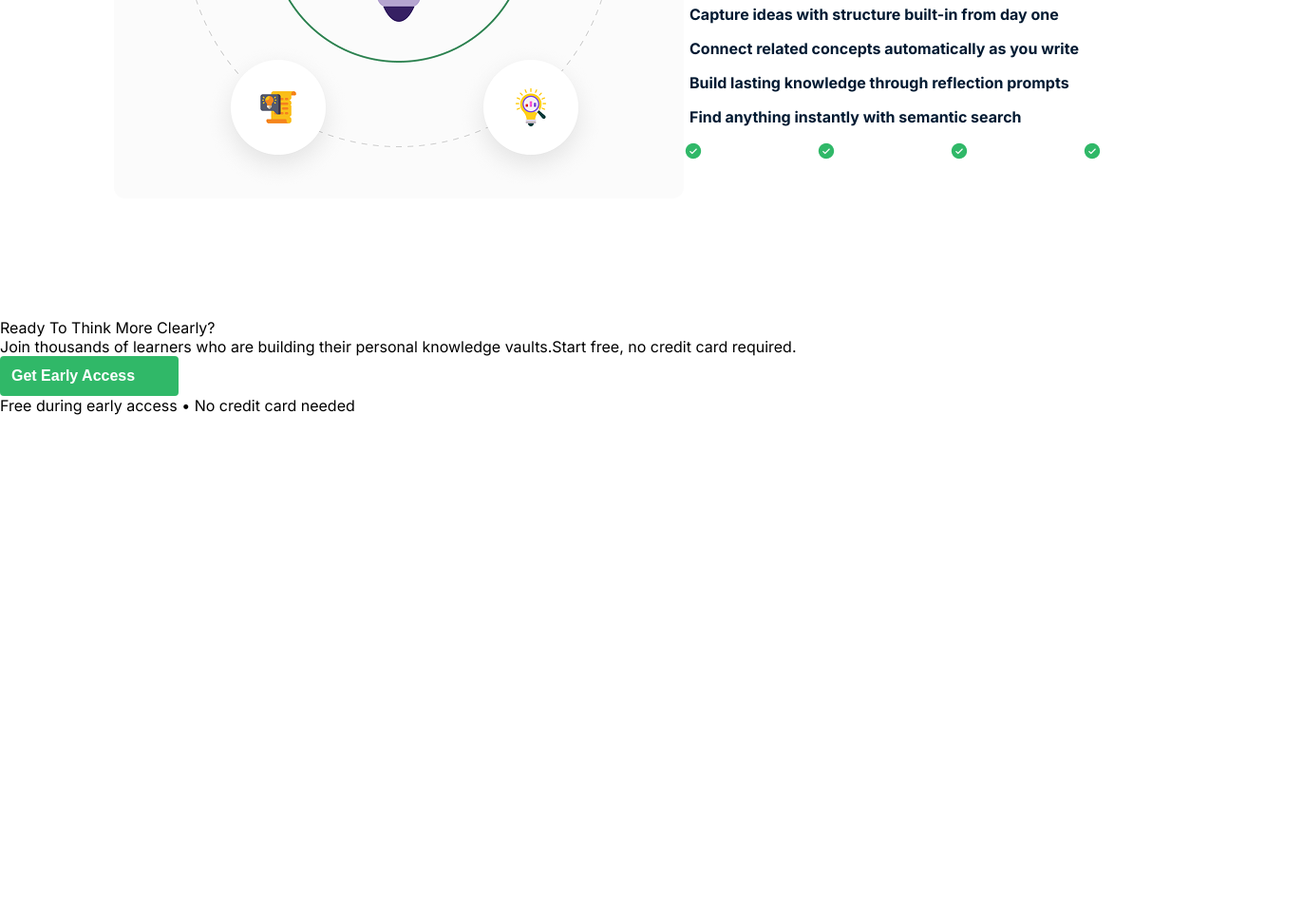
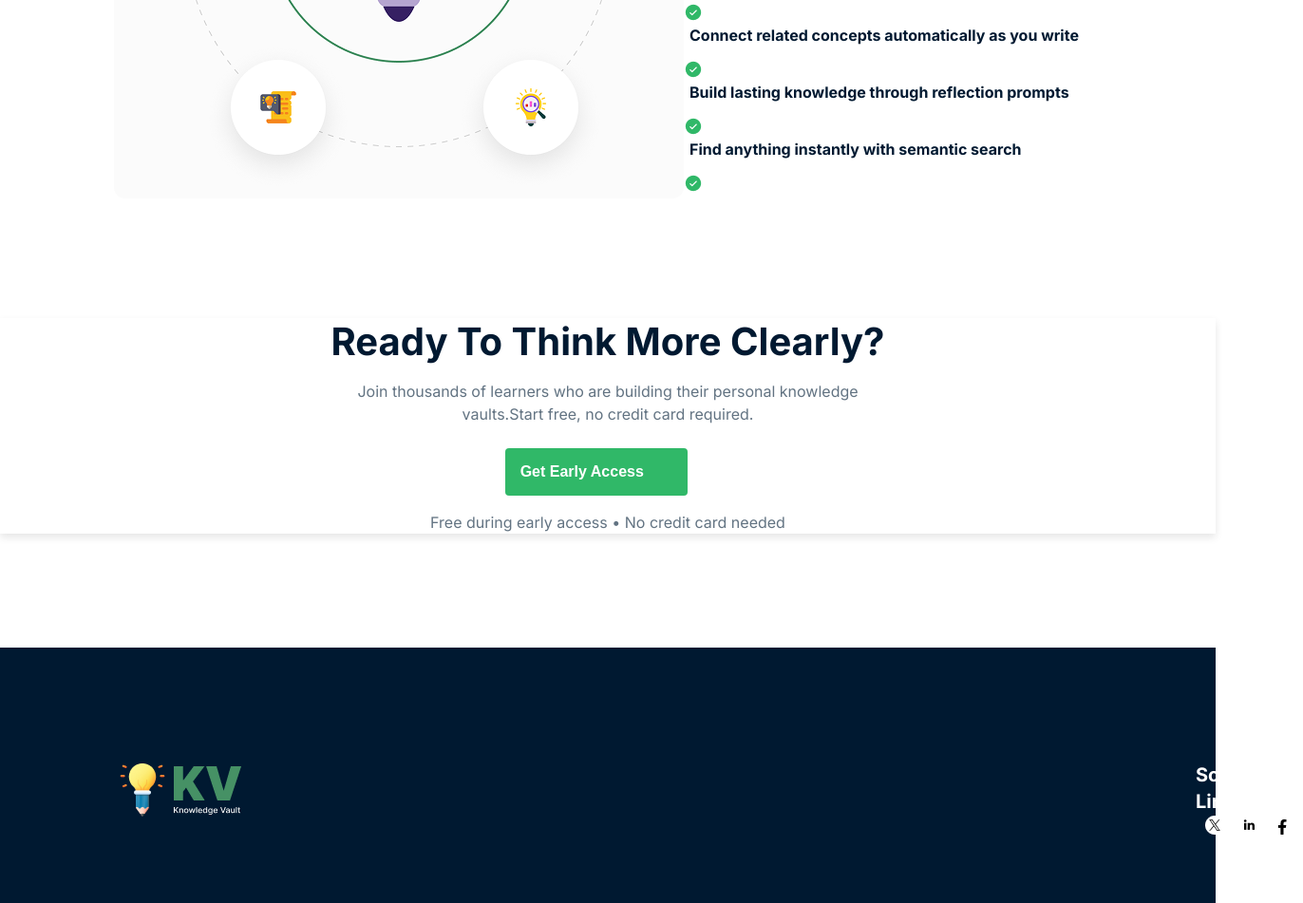
Before and after one commit to fhamidaalammahi/First-assignment, a plain HTML site: page index.html in a window 1280 px wide. Shown: the part 1849-2800 px from the top of the page at 95% size, 1372 px wide, since content can reach past the window. Before the commit the page ends 2286 px from the top, so only its background shows below. Drawn offline with Linux system fonts and the light colour scheme; a web font is replaced by a local one.

Commit message:
ready to and footer section

```diff
--- a/index.html
+++ b/index.html
@@ -79,29 +79,47 @@
                 <h2>Your Second Brain,Structured By Design.</h2>
                 <p>Personal Knowledge Vault isn't another note-taking app. z It's a thinking environment where every note, link, and summary becomes part of an interconnected web of understanding.</p>
                 <div class="caption">
-                <h4>Capture ideas with structure built-in from day one</h4>
-                <h4>Connect related concepts automatically as you write</h4>
-                <h4>Build lasting knowledge through reflection prompts</h4>
-                <h4>Find anything instantly with semantic search</h4>
-                <div class="ele">
-                    <img src="assets/CheckCircle.png" alt="">
-                    <img src="assets/CheckCircle.png" alt="">
-                    <img src="assets/CheckCircle.png" alt="">
-                    <img src="assets/CheckCircle.png" alt="">
-                </div>
+                <h4>Capture ideas with structure built-in from day one</h4><img src="assets/CheckCircle.png" alt="">
+                <h4>Connect related concepts automatically as you write</h4><img src="assets/CheckCircle.png" alt="">
+                <h4>Build lasting knowledge through reflection prompts</h4><img src="assets/CheckCircle.png" alt="">
+                <h4>Find anything instantly with semantic search</h4><img src="assets/CheckCircle.png" alt="">
             </div>
             </div>
             <div>
     </section>
     <section id="ready">
                 <div class="ready-content">
-                <h1></h1> Ready To Think More Clearly?</h1>
+                <h1> Ready To Think More Clearly?</h1>
                 <p>Join thousands of learners who are building their personal knowledge vaults.Start free, no credit card required.</p>
             <div>
-                <button class="btn1">Get Early Access</button>
-                <P>Free during early access • No credit card needed</P>
+                <button class="btn3">Get Early Access</button>
+                <img src="assets/ArrowRight.png">
+            </div>
+            <div class="p">
+            <P>Free during early access • No credit card needed</P>
             </div>
             </div>
     </section>
+    <footer>
+        <section class="footer-container">
+            <div class="image2">
+                <img src="assets/logo-footer.png">
+            </div>
+            <div class="social">
+                <h4>Social Links</h4>
+
+            <div class="icon">
+                <a href=""><img src="assets/x.png"></a>
+                <a href=""><img src="assets/linkedln.png"></a>
+                <a href=""><img src="assets/facebook.png"></a>
+            </div>
+            </div>
+        </section>
+        <section class="copyright">
+            <div class="footer-divider"></div>
+            <p>© 2026 Personal Knowledge Vault. All rights reserved.</p>
+
+        </section>
+    </footer>
 </body>
 </html>
--- a/styles/style.css
+++ b/styles/style.css
@@ -45,7 +45,7 @@
 .btn1{
     background-color: #30B868;
     border: none;
-    padding: 12px 46px 12px 12px;
+    padding: 16px 46px 16px 16px;
     border-radius: 4px;
     font-size: 16px;
     font-weight: 600;
@@ -54,7 +54,7 @@
 }
 .btn2{
     background-color: transparent;
-    padding: 10px 10px 10px 46px;
+    padding: 14px 14px 14px 46px;
     border-radius: 4px;
     border-color: white;
     font-size: 16px;
@@ -63,8 +63,20 @@
     margin: 32px 17px 120px;
     cursor: pointer;
 }
+.btn3{
+    background-color: #30B868;
+    border: none;
+    padding: 16px 46px 16px 16px;
+    border-radius: 4px;
+    font-size: 16px;
+    font-weight: 600;
+    color: white;
+    cursor: pointer;
+    margin-bottom: 16px;
+    align-items: center;
+}
 .color-green{
- color: rgba(48, 184, 104, 1);
+ color: #30B868;
 }
 .color-white{
     color: white;
@@ -213,8 +225,82 @@ margin-bottom: 16px;
     color:#001931 ;
     margin-bottom: 16px;
     margin-left: 6px;
+    display: flex;
 }
 #Brain .ele{
     display: flex;
     justify-content: space-between;
 }
+
+#ready .ready-content{
+    max-width: 1360px;
+    margin: 0 auto;
+    text-align: center;
+    box-shadow: 0 4px 8px 0 #0000001a;
+
+}
+#ready .ready-content h1{
+    font-size: 40px;
+    font-weight: 700;
+    margin-top: 82px;
+    margin-bottom: 16px;
+    color: #001931;
+}
+#ready .ready-content p{
+font-size: 16px;
+font-weight: 400;
+margin: 0 auto;
+line-height: 24px;
+width: 600px;
+text-align: center;
+color: #627382;
+margin-bottom: 24px;
+}
+#ready .ready-content .p{
+font-size: 16px;
+font-weight: 400;
+margin: 0 auto;
+line-height: 20px;
+text-align: center;
+color: #627382;
+margin-bottom: 80px;
+}
+footer{
+margin-top: 120px;
+background-color: #001931;
+padding: 120px 120px 30px 120px;
+}
+footer .footer-container{
+    max-width: 1360px;
+    margin: 0 auto;
+    display: flex;
+    gap: 1000px;
+}
+.footer-container .social{
+max-width: 220px;
+font-size: 20px;
+font-weight: 500px;
+line-height: 28px;
+}
+.footer-container .social h4{
+width: 113px;
+font-size: 20px;
+font-weight: 500px;
+color: white;
+line-height: 28px;
+}
+.footer-container .icon a{
+width: 92px;
+margin-left: 10px;
+
+}
+footer .copyright p{
+color: white;
+display: flex;
+justify-content: center;
+padding: 30px 120px 0 120px;
+}
+.footer-divider{
+  border-top: 1px solid rgba(229, 231, 235, 0.082);
+  margin: 80px 70px 0 80px;
+}
```
Also changed, not shown: assets/facebook.png (added), assets/linkedln.png (added), assets/x.png (added).
